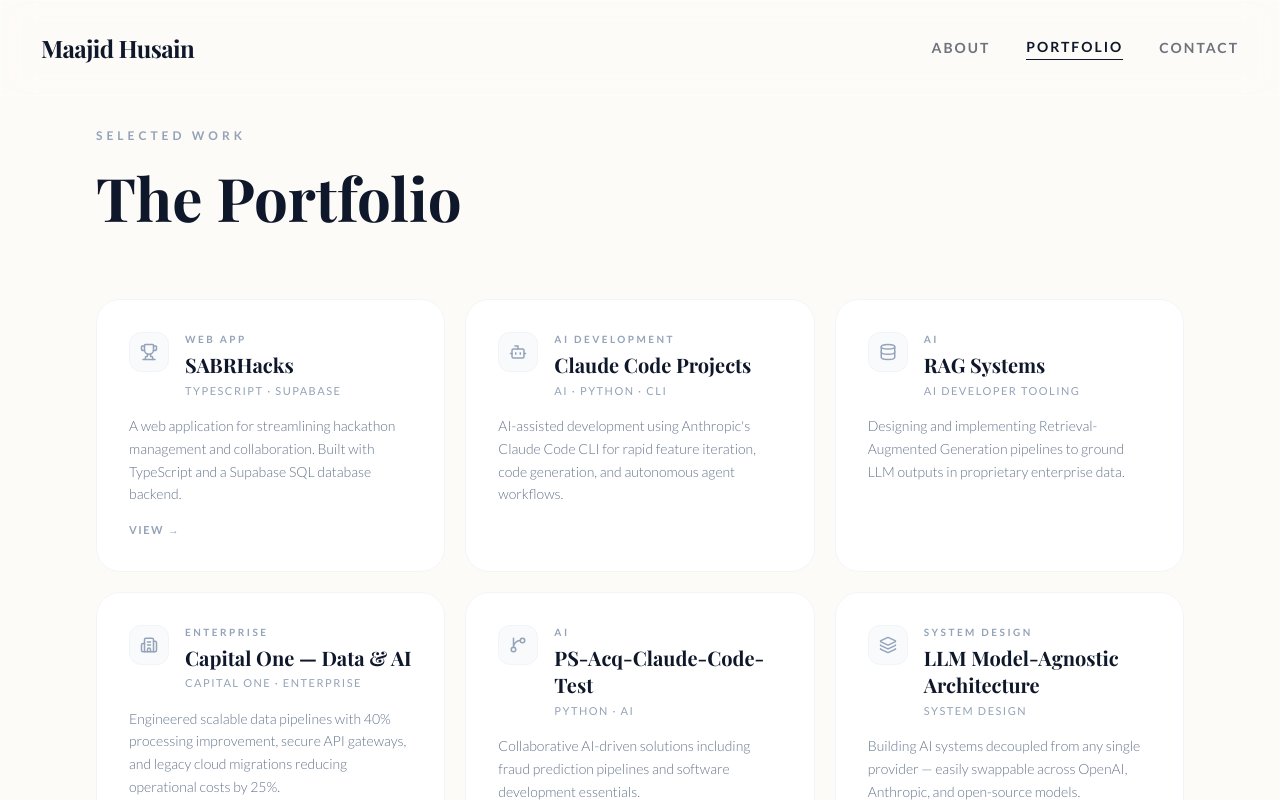
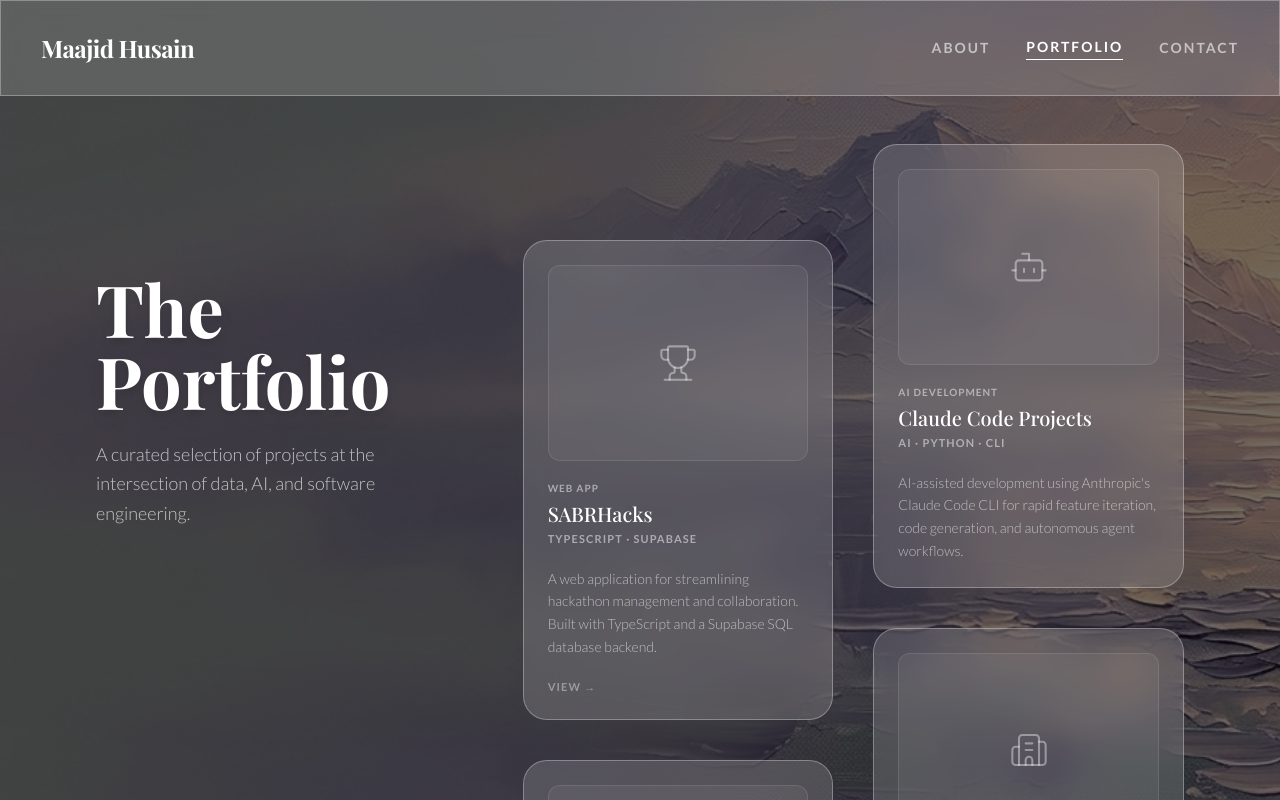
Before and after one commit to maajidhusain/maajidhusain.github.io, a Next.js app: page /portfolio in a window 1280 px wide. Built offline with nearby package versions, Linux system fonts and the light colour scheme; a web font is replaced by a local one.

Commit message:
update test

```diff
--- a/app/portfolio/page.tsx
+++ b/app/portfolio/page.tsx
@@ -9,8 +9,18 @@ import {
   FileSearch,
   Users,
 } from "lucide-react";
+import type { LucideIcon } from "lucide-react";
 
-const projects = [
+type Project = {
+  title: string;
+  tags: string;
+  category: string;
+  description: string;
+  link?: string;
+  Icon: LucideIcon;
+};
+
+const projects: Project[] = [
   {
     title: "SABRHacks",
     tags: "TypeScript · Supabase",
@@ -79,65 +89,90 @@ const projects = [
   },
 ];
 
-export default function Portfolio() {
+function ProjectCard({ project }: { project: Project }) {
+  const { title, tags, category, description, link, Icon } = project;
   return (
-    <div className="h-screen overflow-y-auto glass-scroll">
-      {/* Solid background to cover the global image */}
-      <div className="fixed inset-0 z-0 bg-[#FDFBF7]" />
+    <div className="group glass-panel rounded-2xl p-6 flex flex-col gap-5 cursor-default hover:bg-white/20 transition-all duration-500 hover:-translate-y-2">
+      {/* Icon area */}
+      <div className="w-full aspect-[4/3] rounded-xl bg-white/5 border border-white/10 flex items-center justify-center group-hover:bg-white/10 transition-colors duration-500">
+        <Icon
+          size={40}
+          className="text-white/40 group-hover:text-[#ec5b13] transition-colors duration-500"
+          strokeWidth={1.25}
+        />
+      </div>
 
-      <Navbar />
-
-      <main className="relative z-10 pt-32 pb-24 px-12 lg:px-24">
-        <div className="max-w-6xl mx-auto">
-          <header className="mb-16">
-            <p className="text-xs uppercase tracking-[4px] text-slate-400 font-semibold mb-4">
-              Selected Work
+      {/* Meta */}
+      <div>
+        <p className="text-white/50 text-[10px] font-semibold tracking-widest uppercase mb-1">
+          {category}
         </p>
-            <h1 className="font-display text-6xl font-bold text-slate-900 leading-tight">
-              The Portfolio
-            </h1>
-          </header>
-
-          <div className="grid grid-cols-1 md:grid-cols-2 lg:grid-cols-3 gap-5">
-            {projects.map((project) => (
-              <div
-                key={project.title}
-                className="group bg-white border border-slate-100 rounded-2xl p-8 flex flex-col gap-4 hover:shadow-xl hover:-translate-y-1 transition-all duration-300 cursor-default"
-              >
-                <div className="flex items-start gap-4">
-                  <div className="shrink-0 w-10 h-10 rounded-xl bg-slate-50 border border-slate-100 flex items-center justify-center group-hover:bg-slate-900 group-hover:border-slate-900 transition-all duration-300">
-                    <project.Icon size={18} className="text-slate-400 group-hover:text-white transition-colors duration-300" />
-                  </div>
-                  <div className="flex flex-col gap-1">
-                    <span className="text-[10px] uppercase tracking-[2.5px] text-slate-400 font-semibold">
-                      {project.category}
-                    </span>
-                    <h2 className="font-display text-xl font-bold text-slate-900 leading-snug">
-                      {project.title}
-                    </h2>
-                    <p className="text-[11px] uppercase tracking-[1.5px] text-slate-400">
-                      {project.tags}
+        <h3 className="text-white text-xl font-display font-medium leading-snug group-hover:text-[#ec5b13] transition-colors duration-300">
+          {title}
+        </h3>
+        <p className="text-white/50 text-[11px] font-semibold tracking-widest uppercase mt-1">
+          {tags}
         </p>
       </div>
-                </div>
 
-                <p className="text-slate-500 text-sm font-light leading-relaxed flex-1">
-                  {project.description}
+      <p className="text-white/60 text-sm font-light leading-relaxed flex-1">
+        {description}
       </p>
 
-                {project.link && (
+      {link && (
         <a
-                    href={project.link}
+          href={link}
           target="_blank"
           rel="noopener noreferrer"
-                    className="text-[11px] uppercase tracking-[1.5px] font-semibold text-slate-400 hover:text-slate-900 transition-colors self-start"
+          className="text-[11px] uppercase tracking-widest font-semibold text-white/40 hover:text-[#ec5b13] transition-colors self-start"
         >
           View →
         </a>
       )}
     </div>
+  );
+}
+
+const col1 = projects.filter((_, i) => i % 2 === 0);
+const col2 = projects.filter((_, i) => i % 2 !== 0);
+
+export default function Portfolio() {
+  return (
+    <div className="h-screen overflow-y-auto glass-scroll">
+      {/* Dark overlay over the global background image */}
+      <div className="fixed inset-0 z-0 bg-black/55" />
+
+      <Navbar variant="dark" />
+
+      <main className="relative z-10 px-6 md:px-12 lg:px-24 pt-36 pb-24">
+        <div className="max-w-7xl mx-auto w-full flex flex-col lg:flex-row gap-12 lg:gap-24">
+
+          {/* Left: title */}
+          <div className="lg:w-1/3 lg:pt-32 lg:sticky lg:top-36 lg:self-start">
+            <h1 className="text-white text-5xl md:text-7xl font-display font-bold leading-tight mb-6 drop-shadow-lg">
+              The<br />Portfolio
+            </h1>
+            <p className="text-white/70 text-lg max-w-sm font-light leading-relaxed">
+              A curated selection of projects at the intersection of data, AI, and software engineering.
+            </p>
+          </div>
+
+          {/* Right: offset two-column grid */}
+          <div className="lg:w-2/3 grid grid-cols-1 md:grid-cols-2 gap-8 md:gap-10 pb-12">
+            {/* Column 1 — starts lower */}
+            <div className="flex flex-col gap-8 md:gap-10 md:mt-24">
+              {col1.map((p) => (
+                <ProjectCard key={p.title} project={p} />
               ))}
             </div>
+            {/* Column 2 — flush top */}
+            <div className="flex flex-col gap-8 md:gap-10">
+              {col2.map((p) => (
+                <ProjectCard key={p.title} project={p} />
+              ))}
+            </div>
+          </div>
+
         </div>
       </main>
     </div>
--- a/components/Navbar.tsx
+++ b/components/Navbar.tsx
@@ -9,12 +9,19 @@ const navLinks = [
   { href: "/contact", label: "Contact" },
 ];
 
-export default function Navbar() {
+export default function Navbar({ variant = "light" }: { variant?: "light" | "dark" }) {
   const pathname = usePathname();
+
+  const isDark = variant === "dark";
+  const logoColor = isDark ? "text-white" : "text-slate-900";
+  const activeColor = isDark ? "text-white border-white" : "text-slate-900 border-slate-900";
+  const inactiveColor = isDark
+    ? "text-white/60 hover:text-white"
+    : "text-slate-900/60 hover:text-slate-900";
 
   return (
     <header className="fixed top-0 left-0 right-0 z-50 flex items-center justify-between h-24 px-10 glass-panel rounded-none border-x-0 border-t-0 bg-white/5">
-      <Link href="/" className="text-slate-900 text-2xl font-bold tracking-tight font-display">
+      <Link href="/" className={`text-2xl font-bold tracking-tight font-display ${logoColor}`}>
         Maajid Husain
       </Link>
       <nav className="flex items-center gap-9">
@@ -24,8 +31,8 @@ export default function Navbar() {
             href={link.href}
             className={`text-sm font-semibold uppercase tracking-[2px] transition-all duration-300 ${
               pathname === link.href
-                ? "text-slate-900 border-b border-slate-900 pb-0.5"
-                : "text-slate-900/60 hover:text-slate-900"
+                ? `${activeColor} border-b pb-0.5`
+                : inactiveColor
             }`}
           >
             {link.label}
```
Lines whose indentation alone changed are shown as unchanged.
